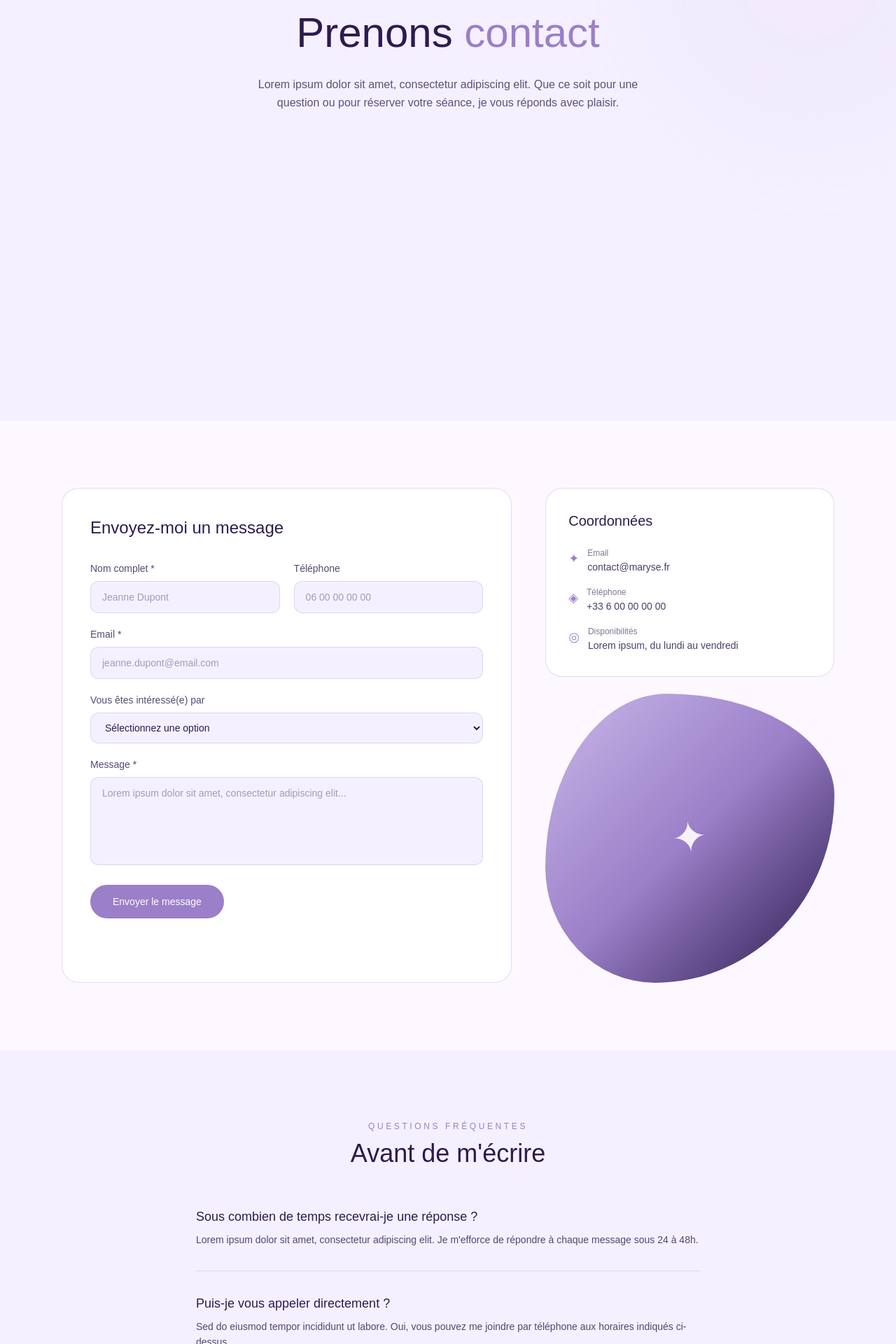
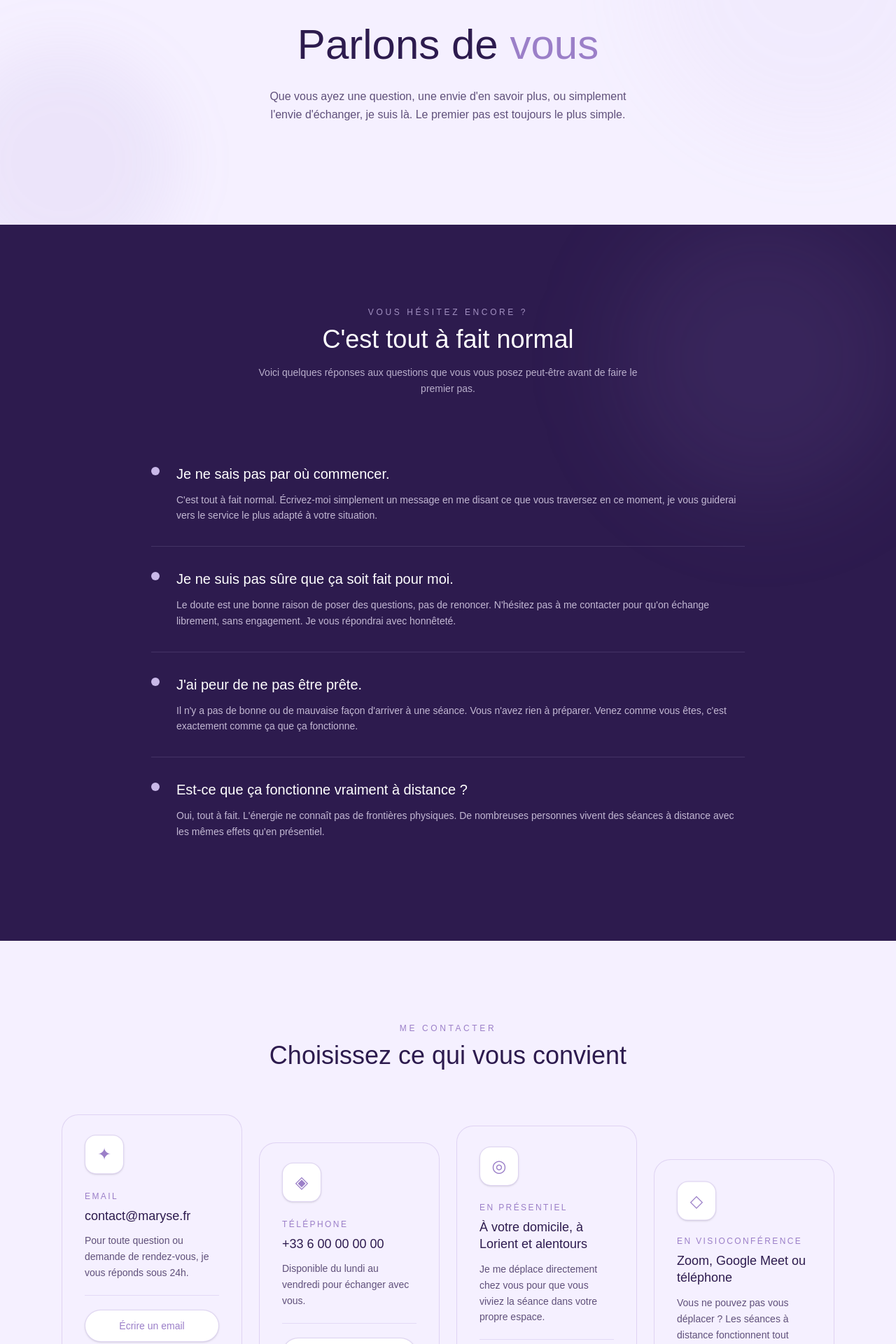
Before and after one commit to GumSurf/maryse-bien-etre, a Next.js app: page /contact in a window 1280 px wide. Shown: the part 240-2160 px from the top of the page at 70% size. Built offline with nearby package versions, Linux system fonts and the light colour scheme; a web font is replaced by a local one.

Commit message:
Edit: improve design, remove form

```diff
--- a/src/app/contact/page.tsx
+++ b/src/app/contact/page.tsx
@@ -1,93 +1,86 @@
 "use client";
 
-import { useState } from "react";
 import { motion } from "framer-motion";
 import { contact } from "../lib/data";
 import BlobImage from "../components/BlobImage";
-import Faq from "../components/Faq";
+import Citation from "../components/Citation";
+import Cta from "../components/Cta";
 
 const fadeUp = {
   hidden: { opacity: 0, y: 40 },
   visible: (i = 0) => ({
     opacity: 1,
     y: 0,
-    transition: { duration: 0.7, delay: i * 0.12, ease: "easeOut" as const },
+    transition: { duration: 0.7, delay: i * 0.12, ease: "easeOut" as const},
   }),
 };
 
-const faqContact = [
+const moyens = [
   {
-    question: "Sous combien de temps recevrai-je une réponse ?",
-    reponse:
-      "Lorem ipsum dolor sit amet, consectetur adipiscing elit. Je m'efforce de répondre à chaque message sous 24 à 48h.",
+    icon: "✦",
+    label: "Email",
+    valeur: contact.email,
+    description: "Pour toute question ou demande de rendez-vous, je vous réponds sous 24h.",
+    action: { texte: "Écrire un email", href: `mailto:${contact.email}` },
   },
   {
-    question: "Puis-je vous appeler directement ?",
-    reponse:
-      "Sed do eiusmod tempor incididunt ut labore. Oui, vous pouvez me joindre par téléphone aux horaires indiqués ci-dessus.",
+    icon: "◈",
+    label: "Téléphone",
+    valeur: contact.telephone,
+    description: "Disponible du lundi au vendredi pour échanger avec vous.",
+    action: { texte: "Appeler", href: `tel:${contact.telephone}` },
   },
   {
-    question: "Les séances à distance se passent comment ?",
-    reponse:
-      "Ut enim ad minim veniam quis nostrud exercitation. Les séances à distance se déroulent par téléphone ou visioconférence, selon votre préférence.",
+    icon: "◎",
+    label: "En présentiel",
+    valeur: "À votre domicile, à Lorient et alentours",
+    description: "Je me déplace directement chez vous pour que vous viviez la séance dans votre propre espace.",
+    action: { texte: "Prendre rendez-vous", href: `mailto:${contact.email}` },
+  },
+  {
+    icon: "◇",
+    label: "En visioconférence",
+    valeur: "Zoom, Google Meet ou téléphone",
+    description: "Vous ne pouvez pas vous déplacer ? Les séances à distance fonctionnent tout aussi bien.",
+    action: { texte: "Prendre rendez-vous", href: `mailto:${contact.email}` },
   },
 ];
 
-type FormState = {
-  nom: string;
-  email: string;
-  telephone: string;
-  service: string;
-  message: string;
-};
+const objections = [
+  {
+    question: "Je ne sais pas par où commencer.",
+    reponse: "C'est tout à fait normal. Écrivez-moi simplement un message en me disant ce que vous traversez en ce moment, je vous guiderai vers le service le plus adapté à votre situation.",
+  },
+  {
+    question: "Je ne suis pas sûre que ça soit fait pour moi.",
+    reponse: "Le doute est une bonne raison de poser des questions, pas de renoncer. N'hésitez pas à me contacter pour qu'on échange librement, sans engagement. Je vous répondrai avec honnêteté.",
+  },
+  {
+    question: "J'ai peur de ne pas être prête.",
+    reponse: "Il n'y a pas de bonne ou de mauvaise façon d'arriver à une séance. Vous n'avez rien à préparer. Venez comme vous êtes, c'est exactement comme ça que ça fonctionne.",
+  },
+  {
+    question: "Est-ce que ça fonctionne vraiment à distance ?",
+    reponse: "Oui, tout à fait. L'énergie ne connaît pas de frontières physiques. De nombreuses personnes vivent des séances à distance avec les mêmes effets qu'en présentiel.",
+  },
+];
 
 export default function ContactPage() {
-  const [form, setForm] = useState<FormState>({
-    nom: "",
-    email: "",
-    telephone: "",
-    service: "",
-    message: "",
-  });
-  const [status, setStatus] = useState<"idle" | "loading" | "success" | "error">("idle");
-
-  const handleChange = (
-    e: React.ChangeEvent<HTMLInputElement | HTMLTextAreaElement | HTMLSelectElement>
-  ) => {
-    setForm({ ...form, [e.target.name]: e.target.value });
-  };
-
-  const handleSubmit = async (e: React.FormEvent) => {
-    e.preventDefault();
-    setStatus("loading");
-
-    try {
-      // TODO: brancher sur une vraie API route / service d'envoi (ex: Resend, Nodemailer, Formspree...)
-      // const res = await fetch("/api/contact", {
-      //   method: "POST",
-      //   headers: { "Content-Type": "application/json" },
-      //   body: JSON.stringify(form),
-      // });
-      // if (!res.ok) throw new Error();
-
-      await new Promise((resolve) => setTimeout(resolve, 1000)); // simulation
-      setStatus("success");
-      setForm({ nom: "", email: "", telephone: "", service: "", message: "" });
-    } catch {
-      setStatus("error");
-    }
-  };
-
   return (
     <>
       {/* ── HERO ─────────────────────────────────────────────── */}
-      <section className="relative bg-[#F5F0FF] overflow-hidden">
+      <section className="relative bg-[#F5F0FF] overflow-hidden min-h-[60vh] flex items-center">
         <motion.div
           className="absolute top-[-100px] right-[-100px] w-[450px] h-[450px] rounded-full bg-[#C9B8E8]/20 blur-3xl pointer-events-none"
           animate={{ scale: [1, 1.08, 1], opacity: [0.4, 0.6, 0.4] }}
           transition={{ duration: 8, repeat: Infinity, ease: "easeInOut" }}
         />
-        <div className="max-w-4xl min-h-[95vh] mx-auto px-6 py-24 md:py-32 flex flex-col items-center text-center gap-6 relative z-10">
+        <motion.div
+          className="absolute bottom-[-60px] left-[-60px] w-[300px] h-[300px] rounded-full bg-[#9B7FC8]/10 blur-2xl pointer-events-none"
+          animate={{ scale: [1, 1.06, 1] }}
+          transition={{ duration: 10, repeat: Infinity, ease: "easeInOut", delay: 2 }}
+        />
+        <div className="max-w-4xl mx-auto px-6 py-28 flex flex-col items-center text-center gap-6 relative z-10 w-full">
           <motion.span
             variants={fadeUp} initial="hidden" animate="visible" custom={0}
             className="font-lato text-xs tracking-[0.3em] uppercase text-[#9B7FC8]"
@@ -98,197 +91,214 @@ export default function ContactPage() {
             variants={fadeUp} initial="hidden" animate="visible" custom={1}
             className="font-playfair text-5xl md:text-6xl text-[#2D1B4E] leading-tight"
           >
-            Prenons{" "}
-            <em className="text-[#9B7FC8] not-italic">contact</em>
+            Parlons de{" "}
+            <em className="text-[#9B7FC8] not-italic">vous</em>
           </motion.h1>
           <motion.p
             variants={fadeUp} initial="hidden" animate="visible" custom={2}
-            className="font-lato text-base text-[#2D1B4E]/75 max-w-xl leading-relaxed"
+            className="font-lato text-base text-[#2D1B4E]/75 max-w-lg leading-relaxed"
           >
-            Lorem ipsum dolor sit amet, consectetur adipiscing elit. Que ce soit
-            pour une question ou pour réserver votre séance, je vous réponds
-            avec plaisir.
+            Que vous ayez une question, une envie d'en savoir plus, ou simplement
+            l'envie d'échanger, je suis là. Le premier pas est toujours le plus
+            simple.
           </motion.p>
         </div>
       </section>
 
-      {/* ── FORMULAIRE + INFOS ───────────────────────────────── */}
-      <section className="bg-[#FDF8FF] py-24">
-        <div className="max-w-6xl mx-auto px-6 grid grid-cols-1 lg:grid-cols-5 gap-12">
-          {/* Formulaire */}
+      {/* ── J'HÉSITE ENCORE ──────────────────────────────────── */}
+      <section className="bg-[#2D1B4E] py-28 relative overflow-hidden">
+        <motion.div
+          className="absolute top-0 right-0 w-96 h-96 rounded-full bg-[#9B7FC8]/10 blur-3xl pointer-events-none"
+          animate={{ scale: [1, 1.1, 1] }}
+          transition={{ duration: 10, repeat: Infinity }}
+        />
+        <motion.div
+          className="absolute bottom-0 left-0 w-64 h-64 rounded-full bg-[#9B7FC8]/05 blur-2xl pointer-events-none"
+          animate={{ scale: [1, 1.08, 1] }}
+          transition={{ duration: 8, repeat: Infinity, delay: 2 }}
+        />
+        <div className="max-w-4xl mx-auto px-6 relative z-10">
           <motion.div
             variants={fadeUp} initial="hidden" whileInView="visible" viewport={{ once: true }}
-            className="lg:col-span-3 bg-white border border-[#C9B8E8]/50 rounded-3xl p-8 md:p-10"
+            className="text-center mb-16"
           >
-            <h2 className="font-playfair text-2xl text-[#2D1B4E] mb-8">
-              Envoyez-moi un message
+            <span className="font-lato text-xs tracking-[0.3em] uppercase text-[#C9B8E8]/75">
+              Vous hésitez encore ?
+            </span>
+            <h2 className="font-playfair text-4xl text-white mt-2">
+              C'est tout à fait normal
             </h2>
+            <p className="font-lato text-sm text-[#E8E0F5]/75 leading-relaxed max-w-xl mx-auto mt-4">
+              Voici quelques réponses aux questions que vous vous posez peut-être
+              avant de faire le premier pas.
+            </p>
+          </motion.div>
 
-            <form onSubmit={handleSubmit} className="flex flex-col gap-5">
-              <div className="grid grid-cols-1 sm:grid-cols-2 gap-5">
-                <div className="flex flex-col gap-2">
-                  <label htmlFor="nom" className="font-lato text-sm text-[#2D1B4E]/80">
-                    Nom complet *
-                  </label>
-                  <input
-                    type="text"
-                    id="nom"
-                    name="nom"
-                    required
-                    value={form.nom}
-                    onChange={handleChange}
-                    placeholder="Jeanne Dupont"
-                    className="font-lato text-sm px-4 py-3 rounded-xl border border-[#C9B8E8]/50 bg-[#F5F0FF] text-[#2D1B4E] placeholder:text-[#2D1B4E]/40 focus:outline-none focus:ring-2 focus:ring-[#9B7FC8] transition-shadow"
+          <div className="flex flex-col gap-0">
+            {objections.map((item, i) => (
+              <motion.div
+                key={i}
+                variants={fadeUp} initial="hidden" whileInView="visible"
+                viewport={{ once: true }} custom={i}
+                className="flex gap-6 py-8 border-b border-[#C9B8E8]/15 last:border-b-0"
+              >
+                <div className="flex flex-col items-center flex-shrink-0 pt-1">
+                  <motion.div
+                    className="w-3 h-3 rounded-full bg-[#C9B8E8] flex-shrink-0"
+                    whileInView={{ scale: [0.5, 1.3, 1] }}
+                    viewport={{ once: true }}
+                    transition={{ duration: 0.6, delay: i * 0.15 }}
                   />
                 </div>
-                <div className="flex flex-col gap-2">
-                  <label htmlFor="telephone" className="font-lato text-sm text-[#2D1B4E]/80">
-                    Téléphone
-                  </label>
-                  <input
-                    type="tel"
-                    id="telephone"
-                    name="telephone"
-                    value={form.telephone}
-                    onChange={handleChange}
-                    placeholder="06 00 00 00 00"
-                    className="font-lato text-sm px-4 py-3 rounded-xl border border-[#C9B8E8]/50 bg-[#F5F0FF] text-[#2D1B4E] placeholder:text-[#2D1B4E]/40 focus:outline-none focus:ring-2 focus:ring-[#9B7FC8] transition-shadow"
-                  />
+                <div className="flex flex-col gap-3">
+                  <h3 className="font-playfair text-xl text-white">
+                    {item.question}
+                  </h3>
+                  <p className="font-lato text-sm text-[#E8E0F5]/80 leading-relaxed">
+                    {item.reponse}
+                  </p>
+                </div>
+              </motion.div>
+            ))}
           </div>
         </div>
+      </section>
 
-              <div className="flex flex-col gap-2">
-                <label htmlFor="email" className="font-lato text-sm text-[#2D1B4E]/80">
-                  Email *
-                </label>
-                <input
-                  type="email"
-                  id="email"
-                  name="email"
-                  required
-                  value={form.email}
-                  onChange={handleChange}
-                  placeholder="jeanne.dupont@email.com"
-                  className="font-lato text-sm px-4 py-3 rounded-xl border border-[#C9B8E8]/50 bg-[#F5F0FF] text-[#2D1B4E] placeholder:text-[#2D1B4E]/40 focus:outline-none focus:ring-2 focus:ring-[#9B7FC8] transition-shadow"
-                />
-              </div>
-
-              <div className="flex flex-col gap-2">
-                <label htmlFor="service" className="font-lato text-sm text-[#2D1B4E]/80">
-                  Vous êtes intéressé(e) par
-                </label>
-                <select
-                  id="service"
-                  name="service"
-                  value={form.service}
-                  onChange={handleChange}
-                  className="font-lato text-sm px-4 py-3 rounded-xl border border-[#C9B8E8]/50 bg-[#F5F0FF] text-[#2D1B4E] focus:outline-none focus:ring-2 focus:ring-[#9B7FC8] transition-shadow"
+      {/* ── MOYENS DE CONTACT ────────────────────────────────── */}
+      <section className="bg-[#F5F0FF] py-28">
+        <div className="max-w-6xl mx-auto px-6">
+          <motion.div
+            variants={fadeUp} initial="hidden" whileInView="visible" viewport={{ once: true }}
+            className="text-center mb-16"
           >
-                  <option value="">Sélectionnez une option</option>
-                  <option value="numerologie">Numérologie</option>
-                  <option value="magnetisme">Magnétisme</option>
-                  <option value="autre">Autre / Je ne sais pas encore</option>
-                </select>
-              </div>
-
-              <div className="flex flex-col gap-2">
-                <label htmlFor="message" className="font-lato text-sm text-[#2D1B4E]/80">
-                  Message *
-                </label>
-                <textarea
-                  id="message"
-                  name="message"
-                  required
-                  rows={5}
-                  value={form.message}
-                  onChange={handleChange}
-                  placeholder="Lorem ipsum dolor sit amet, consectetur adipiscing elit..."
-                  className="font-lato text-sm px-4 py-3 rounded-xl border border-[#C9B8E8]/50 bg-[#F5F0FF] text-[#2D1B4E] placeholder:text-[#2D1B4E]/40 focus:outline-none focus:ring-2 focus:ring-[#9B7FC8] transition-shadow resize-none"
-                />
-              </div>
-
-              <button
-                type="submit"
-                disabled={status === "loading"}
-                className="font-lato text-sm px-8 py-3.5 rounded-full bg-[#9B7FC8] text-white hover:bg-[#2D1B4E] transition-colors duration-300 disabled:opacity-60 disabled:cursor-not-allowed mt-2 w-fit"
-              >
-                {status === "loading" ? "Envoi en cours..." : "Envoyer le message"}
-              </button>
-
-              {status === "success" && (
-                <motion.p
-                  initial={{ opacity: 0, y: -10 }}
-                  animate={{ opacity: 1, y: 0 }}
-                  className="font-lato text-sm text-[#9B7FC8] bg-[#F5F0FF] border border-[#C9B8E8]/50 rounded-xl px-4 py-3"
-                >
-                  Merci pour votre message ! Je vous répondrai dans les plus brefs délais.
-                </motion.p>
-              )}
-              {status === "error" && (
-                <motion.p
-                  initial={{ opacity: 0, y: -10 }}
-                  animate={{ opacity: 1, y: 0 }}
-                  className="font-lato text-sm text-red-700 bg-red-50 border border-red-200 rounded-xl px-4 py-3"
-                >
-                  Une erreur est survenue. Merci de réessayer ou de me contacter directement par téléphone.
-                </motion.p>
-              )}
-            </form>
+            <span className="font-lato text-xs tracking-[0.3em] uppercase text-[#9B7FC8]">
+              Me contacter
+            </span>
+            <h2 className="font-playfair text-4xl text-[#2D1B4E] mt-2">
+              Choisissez ce qui vous convient
+            </h2>
           </motion.div>
 
-          {/* Colonne infos */}
+          <div className="grid grid-cols-1 md:grid-cols-2 lg:grid-cols-4 gap-6 lg:items-start">
+            {moyens.map((m, i) => (
               <motion.div
-            variants={fadeUp} initial="hidden" whileInView="visible" viewport={{ once: true }} custom={1}
-            className="lg:col-span-2 flex flex-col gap-6"
+                key={m.label}
+                variants={fadeUp} initial="hidden" whileInView="visible"
+                viewport={{ once: true }} custom={i}
+                className={`group bg-[#F5F0FF] border border-[#C9B8E8]/50 rounded-3xl p-8 flex flex-col gap-5 hover:shadow-xl hover:shadow-[#C9B8E8]/20 hover:-translate-y-1 transition-all duration-500 ${
+                  i === 1 ? "lg:mt-10" : i === 2 ? "lg:mt-4" : i === 3 ? "lg:mt-16" : ""
+                }`}
               >
-            <div className="bg-white border border-[#C9B8E8]/50 rounded-3xl p-8 flex flex-col gap-6">
-              <h3 className="font-playfair text-xl text-[#2D1B4E]">
-                Coordonnées
-              </h3>
-              <div className="flex flex-col gap-4">
-                <div className="flex items-start gap-3">
-                  <span className="text-[#9B7FC8] text-lg mt-0.5">✦</span>
-                  <div>
-                    <span className="font-lato text-xs text-[#2D1B4E]/60 block">Email</span>
-                    <span className="font-lato text-sm text-[#2D1B4E]/85">{contact.email}</span>
+                <motion.div
+                  className="w-14 h-14 rounded-2xl bg-white border border-[#C9B8E8]/60 flex items-center justify-center shadow-sm"
+                  animate={{ y: [0, -4, 0] }}
+                  transition={{ duration: 4, repeat: Infinity, ease: "easeInOut", delay: i * 0.5 }}
+                >
+                  <span className="text-[#9B7FC8] text-2xl">{m.icon}</span>
+                </motion.div>
+                <div className="flex flex-col gap-2">
+                  <span className="font-lato text-xs tracking-[0.2em] uppercase text-[#9B7FC8]">
+                    {m.label}
+                  </span>
+                  <p className="font-playfair text-lg text-[#2D1B4E] leading-snug">
+                    {m.valeur}
+                  </p>
+                  <p className="font-lato text-sm text-[#2D1B4E]/75 leading-relaxed mt-1">
+                    {m.description}
+                  </p>
+                </div>
+                <div className="w-full h-px bg-[#C9B8E8]/40" />
+                <a
+                  href={m.action.href}
+                  target={m.action.href.startsWith("http") ? "_blank" : undefined}
+                  rel={m.action.href.startsWith("http") ? "noopener noreferrer" : undefined}
+                  className="mt-auto font-lato text-sm px-6 py-3 rounded-full bg-white border border-[#C9B8E8]/60 text-[#9B7FC8] hover:bg-[#9B7FC8] hover:text-white hover:border-[#9B7FC8] transition-all duration-300 text-center shadow-sm"
+                >
+                  {m.action.texte}
+                </a>
+              </motion.div>
+            ))}
           </div>
         </div>
-                <div className="flex items-start gap-3">
-                  <span className="text-[#9B7FC8] text-lg mt-0.5">◈</span>
-                  <div>
-                    <span className="font-lato text-xs text-[#2D1B4E]/60 block">Téléphone</span>
-                    <span className="font-lato text-sm text-[#2D1B4E]/85">{contact.telephone}</span>
-                  </div>
-                </div>
-                <div className="flex items-start gap-3">
-                  <span className="text-[#9B7FC8] text-lg mt-0.5">◎</span>
-                  <div>
-                    <span className="font-lato text-xs text-[#2D1B4E]/60 block">Disponibilités</span>
-                    <span className="font-lato text-sm text-[#2D1B4E]/85">
-                      Lorem ipsum, du lundi au vendredi
+      </section>
+
+      {/* ── LOCALISATION ─────────────────────────────────────── */}
+      <section className="bg-[#FDF8FF] py-28">
+        <div className="max-w-6xl mx-auto px-6 grid grid-cols-1 lg:grid-cols-2 gap-16 items-center">
+          <motion.div
+            variants={fadeUp} initial="hidden" whileInView="visible" viewport={{ once: true }}
+            className="flex flex-col gap-6"
+          >
+            <span className="font-lato text-xs tracking-[0.3em] uppercase text-[#9B7FC8]">
+              Où me trouver
+            </span>
+            <h2 className="font-playfair text-4xl md:text-5xl text-[#2D1B4E] leading-tight">
+              Je viens à{" "}
+              <em className="text-[#9B7FC8] not-italic">votre domicile</em>
+            </h2>
+            <p className="font-lato text-sm text-[#2D1B4E]/75 leading-relaxed">
+              Je me déplace directement chez vous, à Lorient et dans les
+              alentours, pour que vous viviez votre séance dans votre propre
+              espace, en toute sérénité. Les séances à distance sont également
+              disponibles par téléphone ou visioconférence.
+            </p>
+
+            <div className="bg-white border border-[#C9B8E8]/50 rounded-3xl p-8 flex flex-col gap-5">
+              <div className="flex items-start gap-4">
+                <span className="text-[#9B7FC8] text-xl mt-0.5">◎</span>
+                <div className="flex flex-col gap-1">
+                  <span className="font-playfair text-lg text-[#2D1B4E]">
+                    {contact.adresse.nom}
+                  </span>
+                  <span className="font-lato text-sm text-[#2D1B4E]/75">
+                    {contact.adresse.rue}
+                  </span>
+                  <span className="font-lato text-sm text-[#2D1B4E]/75">
+                    {contact.adresse.codePostal} {contact.adresse.ville}
                   </span>
                 </div>
               </div>
+              <div className="border-t border-[#C9B8E8]/30 pt-4">
+                <p className="font-lato text-xs text-[#2D1B4E]/60 leading-relaxed">
+                  Lorient et alentours · Séances à distance disponibles
+                </p>
               </div>
             </div>
+          </motion.div>
 
+          <motion.div
+            variants={fadeUp} initial="hidden" whileInView="visible" viewport={{ once: true }} custom={1}
+            className="flex justify-center"
+          >
             <BlobImage
               variant={4}
-              className="w-full aspect-square bg-gradient-to-br from-[#C9B8E8] via-[#9B7FC8] to-[#2D1B4E] hidden lg:flex"
+              className="w-full max-w-sm aspect-square bg-gradient-to-br from-[#C9B8E8] via-[#9B7FC8] to-[#2D1B4E]"
             >
+              <div className="absolute inset-0 flex flex-col items-center justify-center gap-3 z-10">
                 <motion.span
                   className="font-playfair text-6xl text-white/90"
-                animate={{ rotate: [0, 8, -8, 0], scale: [1, 1.05, 1] }}
-                transition={{ duration: 8, repeat: Infinity, ease: "easeInOut" }}
+                  animate={{ rotate: [0, 6, -6, 0] }}
+                  transition={{ duration: 7, repeat: Infinity, ease: "easeInOut" }}
                 >
-                ✦
+                  ◎
                 </motion.span>
+                <span className="font-lato text-xs text-white/75 tracking-widest uppercase">
+                  Lorient, Bretagne
+                </span>
+              </div>
             </BlobImage>
           </motion.div>
         </div>
       </section>
 
-      <Faq items={faqContact} subtitle="Questions fréquentes" title="Avant de m'écrire" />
+      <Citation />
+
+      <Cta
+        title="Prête à faire le premier pas ?"
+        description="Contactez-moi dès aujourd'hui pour réserver votre séance ou simplement pour en savoir plus sur mon accompagnement."
+        buttonLabel="Écrire à Maryse"
+        buttonHref={`mailto:${contact.email}`}
+      />
     </>
   );
 }
```
Lines whose indentation alone changed are shown as unchanged.
